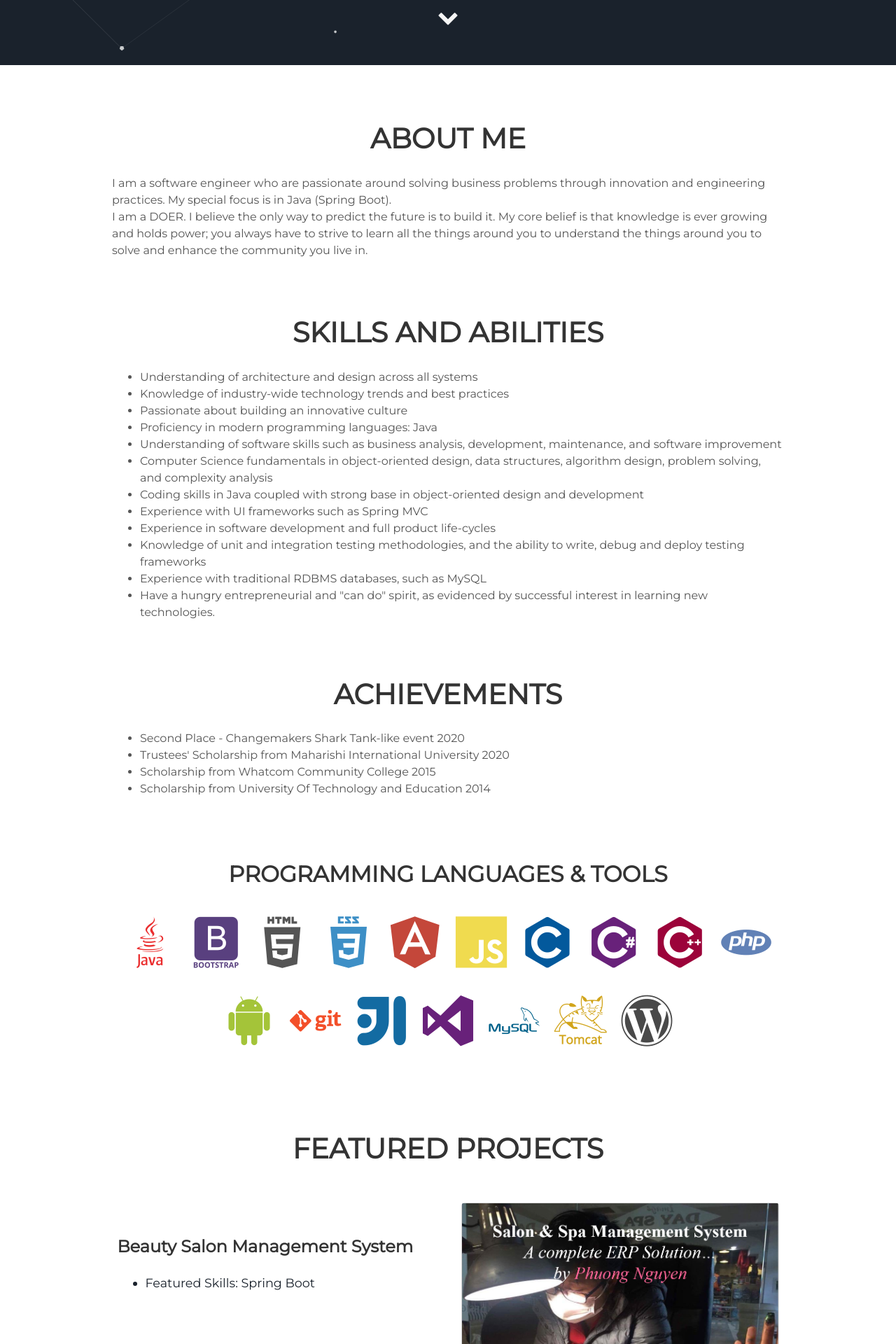
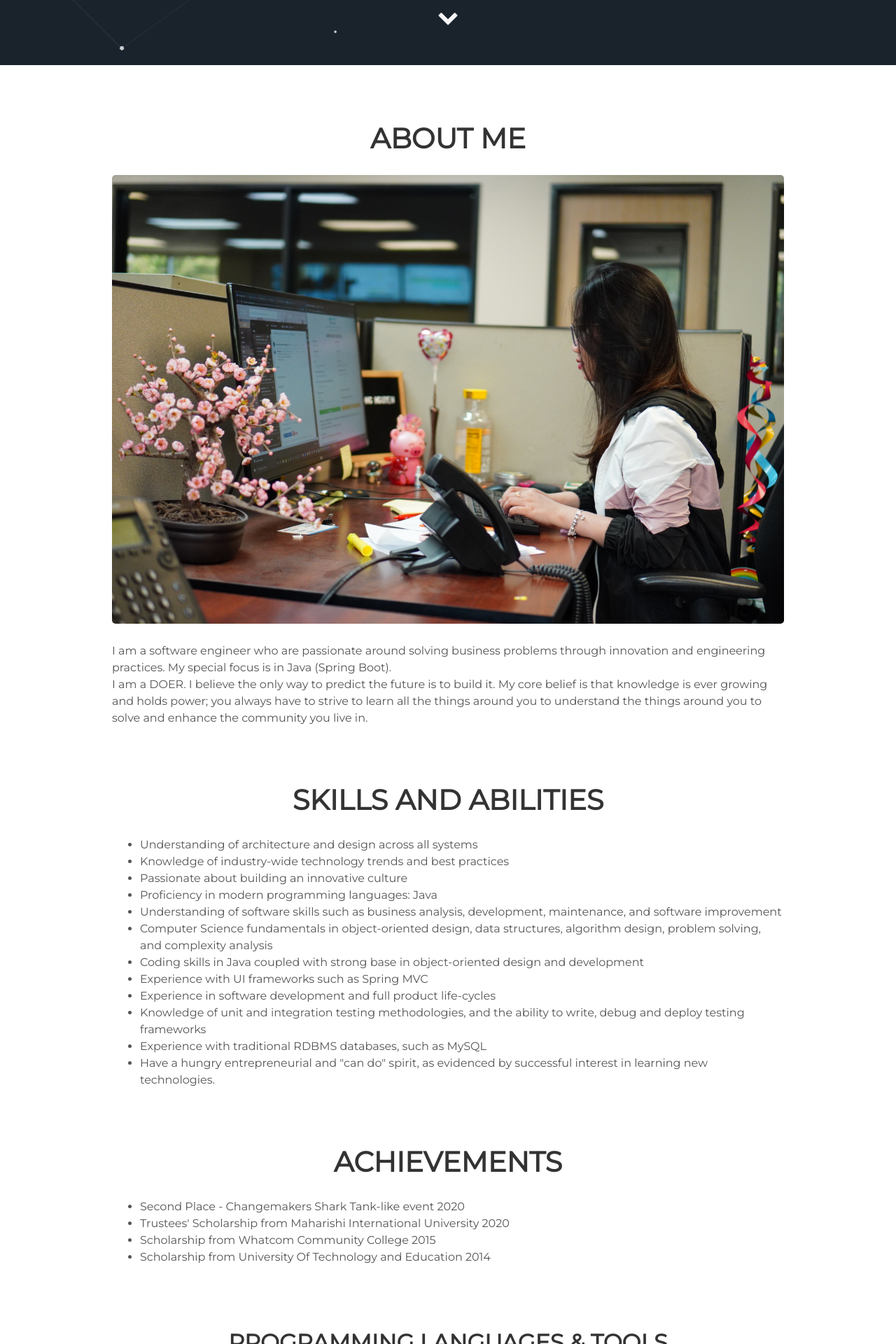
Before and after one commit to phuongnguyen0610/phuongnguyen0610.github.io, a Jekyll site: the page built from index.html, in a window 1280 px wide. Shown: the part 807-2727 px from the top of the page at 70% size. Built offline with Jekyll 4.4.1, drawn with Linux system fonts in a browser that asks for light colours.

Commit message:
Update about.html

```diff
--- a/_includes/about.html
+++ b/_includes/about.html
@@ -1,9 +1,9 @@
  <!-- <div class="user-details"> -->
   <div>
   <h1 style="text-align: center;"> ABOUT ME</h1>
-  <!-- <div class="user-projects">
+  <div class="user-projects">
     <img alt="work" src="/assets/img/work.jpg"/>
-  </div> -->
+  </div>
   <div>
     <p> I am a software engineer who are passionate around solving business problems through innovation and engineering practices.
       My special focus is in Java (Spring Boot). <br>
```
